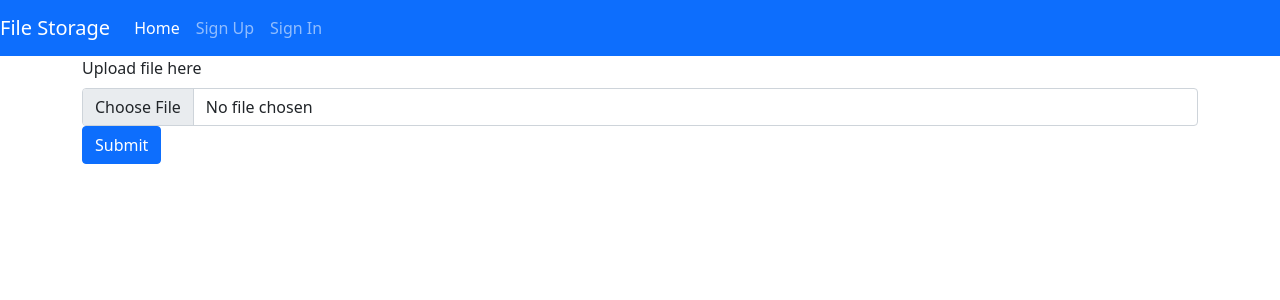
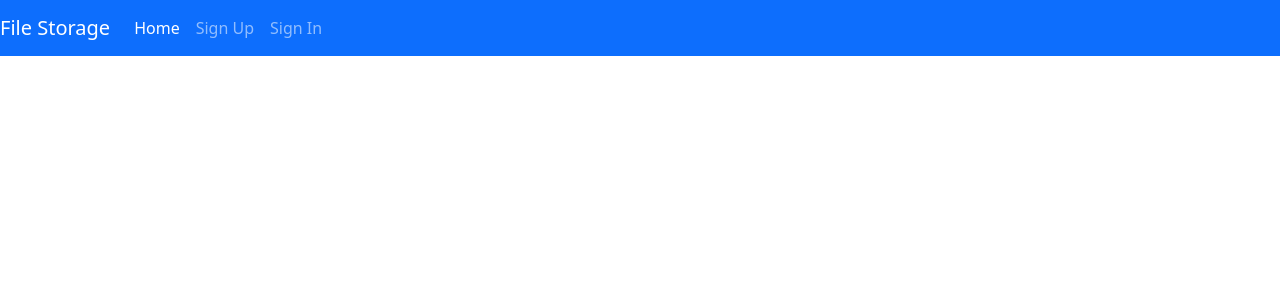
Before and after one commit to kylebaker616/file-storage-client, a React (Create React App) app: page / in a window 1280 px wide. Shown: the top 300 px of the page. Built offline with nearby package versions, Linux system fonts and the light colour scheme.

Commit message:
Create  component

```diff
--- a/src/App.js
+++ b/src/App.js
@@ -10,8 +10,7 @@ import SignUp from './components/auth/SignUp'
 import SignIn from './components/auth/SignIn'
 import SignOut from './components/auth/SignOut'
 import ChangePassword from './components/auth/ChangePassword'
-import Form from 'react-bootstrap/Form'
-import Button from 'react-bootstrap/Button'
+import UploadFile from './components/UploadFile'
 
 class App extends Component {
   constructor (props) {
@@ -88,11 +87,10 @@ class App extends Component {
               <ChangePassword msgAlert={this.msgAlert} user={user} />
             )}
           />
-          <Form.Group controlId='formFile' className='mb-3'>
-            <Form.Label>Upload file here</Form.Label>
-            <Form.Control type='file' />
-            <Button variant="primary" type="submit">Submit</Button>
-          </Form.Group>
+          <Route
+            exact path='/upload'
+            render={() => (<UploadFile/>)}
+          />
         </main>
       </Fragment>
     )
--- /dev/null
+++ b/src/components/UploadFile.js
@@ -0,0 +1,19 @@
+import React, { Component, Fragment } from 'react'
+import { withRouter } from 'react-router-dom'
+import Form from 'react-bootstrap/Form'
+import Button from 'react-bootstrap/Button'
+
+class UploadFile extends Component {
+  render () {
+    return (
+      <Fragment>
+        <Form.Group controlId='formFile' className='mb-3'>
+          <Form.Label>Upload file here</Form.Label>
+          <Form.Control type='file' />
+          <Button variant='primary' type='submit'>Submit</Button>
+        </Form.Group>
+      </Fragment>
+    )
+  }
+}
+export default withRouter(UploadFile)
```
